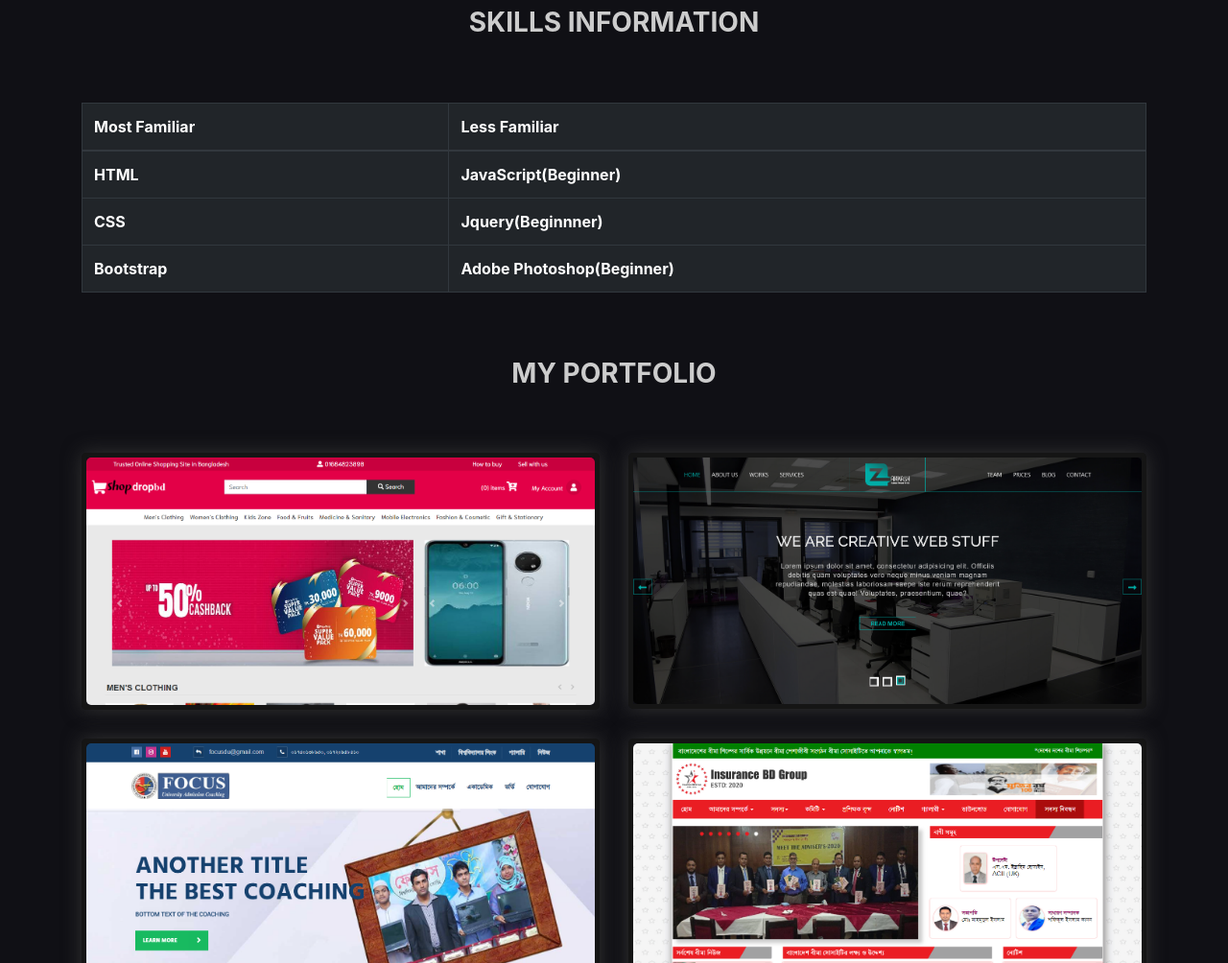
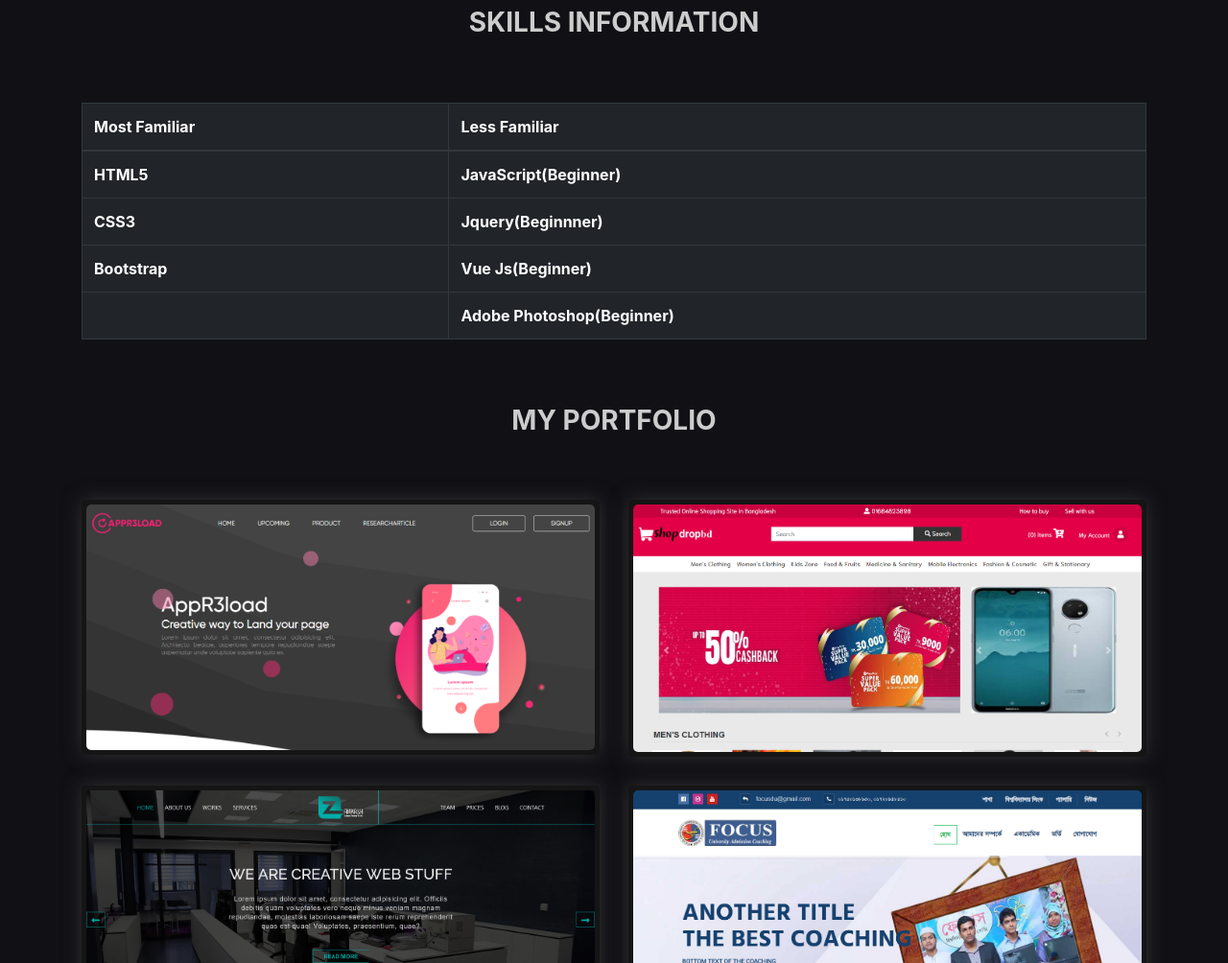
Before and after one commit to atiq9se/my-cv, a plain HTML site: page index.html in a window 1280 px wide. Shown: the part 1419-2423 px from the top of the page at 96% size. Drawn offline with Linux system fonts and the light colour scheme; some packages are replaced by stand-ins of ours; no server answers; a web font is replaced by a local one.

Commit message:
Update index.html

```diff
--- a/index.html
+++ b/index.html
@@ -181,15 +181,19 @@
                             </thead>
                             <tbody>
                                 <tr>
-                                    <th>HTML</th>
+                                    <th>HTML5</th>
                                     <th>JavaScript(Beginner)</th>
                                 </tr>
                                 <tr>
-                                    <th>CSS</th>
+                                    <th>CSS3</th>
                                     <th>Jquery(Beginnner)</th>
                                 </tr>
                                 <tr>
                                     <th>Bootstrap</th>
+                                    <th>Vue Js(Beginner)</th>
+                                </tr>
+                                <tr>
+                                    <th></th>
                                     <th>Adobe Photoshop(Beginner)</th>
                                 </tr>
                             </tbody>
@@ -213,6 +217,12 @@
                 </div>
             </div>
             <div class="row pt-5">
+                <div class="col-xl-6 col-lg-6 col-md-6 col-12">
+                    <a href="http://appr3load.com/" target="_blank">
+	                    <div class="portfolio_img"> <img src="images/portfolio12.png" alt="" class="w-100">
+	                    </div>
+                	</a>
+                </div>
                 <div class="col-xl-6 col-lg-6 col-md-6 col-12">
                     <a href="http://shopdropbd.com/" target="_blank">
 	                    <div class="portfolio_img"> <img src="images/portfolio1.png" class="w-100" alt="">
```
